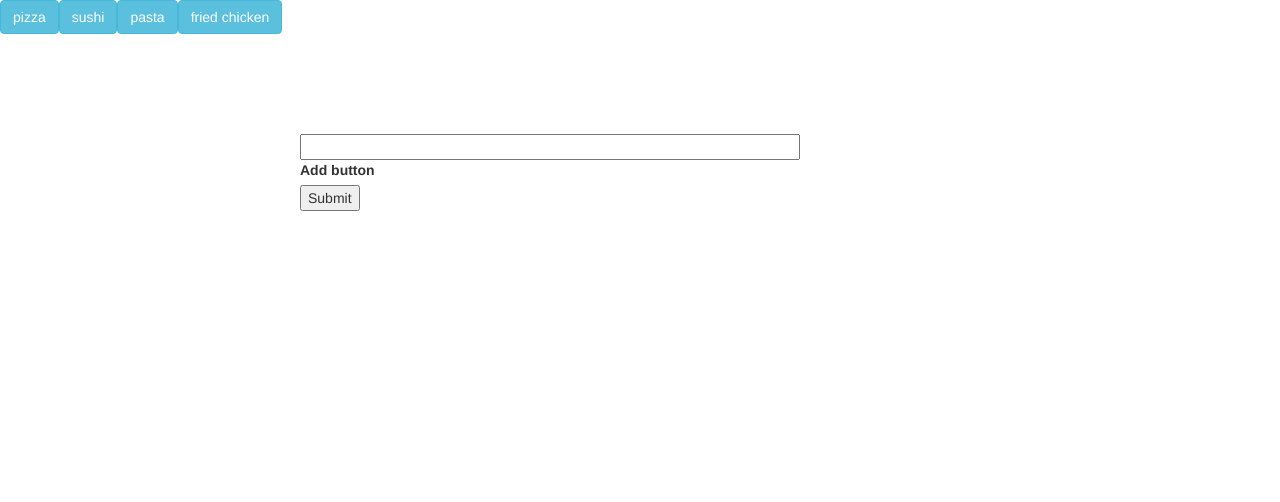
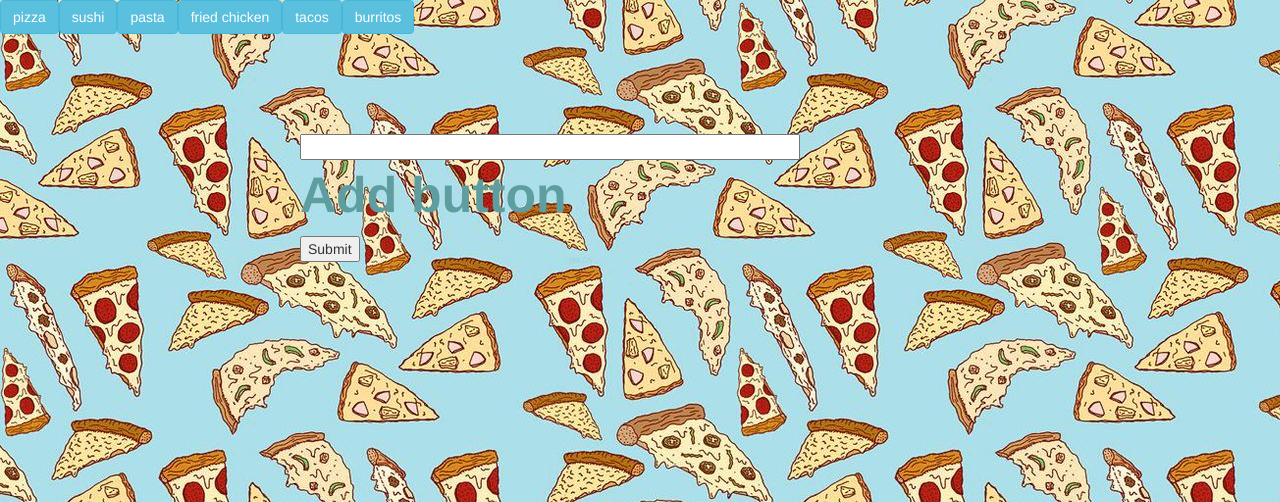
Before and after one commit to jag1993/Giftastic, a PHP site: page / in a window 1280 px wide; the page is wider, and only the part inside the window is pictured. Shown: the top 502 px of that part. Run offline with PHP 8.4, Linux system fonts and the light colour scheme.

Commit message:
Added css styling and stop-go capabilities

```diff
--- a/assets/css/styles.css
+++ b/assets/css/styles.css
@@ -2,6 +2,24 @@
 	width:500px;
 }
 
+.panel{
+	background-image: url("../../assets/images/background-panel.jpg");
+}
+
+label{
+	color:#5F9EA0;
+	font-size:50px;
+}
+
+
+body{
+	background-image: url("../../assets/images/background.jpg");
+}
+
+img{
+	padding:50px;
+	margin: 0 auto;
+}
 
 #form{
 	margin-left: 300px;
--- a/assets/js/app.js
+++ b/assets/js/app.js
@@ -1,45 +1,46 @@
-var food = ["pizza","sushi","pasta","fried chicken"];
+var food = ["pizza","sushi","pasta","fried chicken","tacos","burritos"];
 
 
 
 
-$("body").on('click', ".food", function(){
+$("body").on("click", ".food", function(){
 	$("#showGif").empty();
 	var food = $(this).attr("data-value");
-	var queryUrl = "https://api.giphy.com/v1/gifs/search?q=" + food + "&api_key=dc6zaTOxFJmzC&limit=24";
+	var queryUrl = "https://api.giphy.com/v1/gifs/search?q=" + food + "&api_key=dc6zaTOxFJmzC&limit=10";
 
 $.ajax({url: queryUrl, method: 'GET'}).done(function(response) {
 	var x = response.data;
-
-
 	for(var i=0; i < x.length;i++){
-		var foodImageDiv = $("<div class='foodImage well col-sm-3'>");
+		var foodImageDiv = $("<div class='panel col-sm-4'>");
 		var foodImage = $("<img>")
+		var foodImageRating = x[i].rating;
 		foodImage.attr("src", x[i].images.fixed_height.url);
-		var appendedDiv = foodImageDiv.append(foodImage)
+		foodImage.attr("data-state", "still");
+		foodImage.attr("data-still", x[i].images.fixed_height_still.url);
+		foodImage.attr("data-animate", x[i].images.fixed_height.url);
+		foodImage.addClass("foodImage")
+		var appendedDiv = foodImageDiv.append(foodImage);
+			appendedDiv.append("<h4>" + "RATING:"+ " "+ foodImageRating + "</h4>");
 		$("#showGif").prepend(appendedDiv);
 
 
-// APPEND THE PAUSE AND GO HERE
-
 	}
-
-
-
-
-
-
 });
-
 });
 
 
 
 
-
-
-
-
+$("body").on("click", ".foodImage", function(){
+	 var state = $(this).attr("data-state");
+	   if (state === "still"){
+                $(this).attr("src", $(this).data("animate"));
+                $(this).attr("data-state", "animate");
+            }else{
+                $(this).attr("src", $(this).data("still"));
+                $(this).attr("data-state", "still");
+            }
+});
 
 
 
@@ -64,7 +65,6 @@ $("#addButton").on("click", function(){
 		food.push(foodInput);
 
 		makeButton();
-
 		return false;
 
 });
--- a/index.html
+++ b/index.html
@@ -8,14 +8,13 @@
 </head>
 <body>
 
-
 <!-- Show Buttons -->
 <div id="showButtons">
 </div>
 
 <div id="form">
 	<form>
-	<input id="foodName" type="text" > <br>
+	<input id="foodName" type="text"> <br>
 	<label>Add button </label> <br>
 	<input id="addButton" type="submit"> <br>
 	</form>
```
Also changed, not shown: assets/images/background-panel.jpg (added), assets/images/background.jpg (added).
